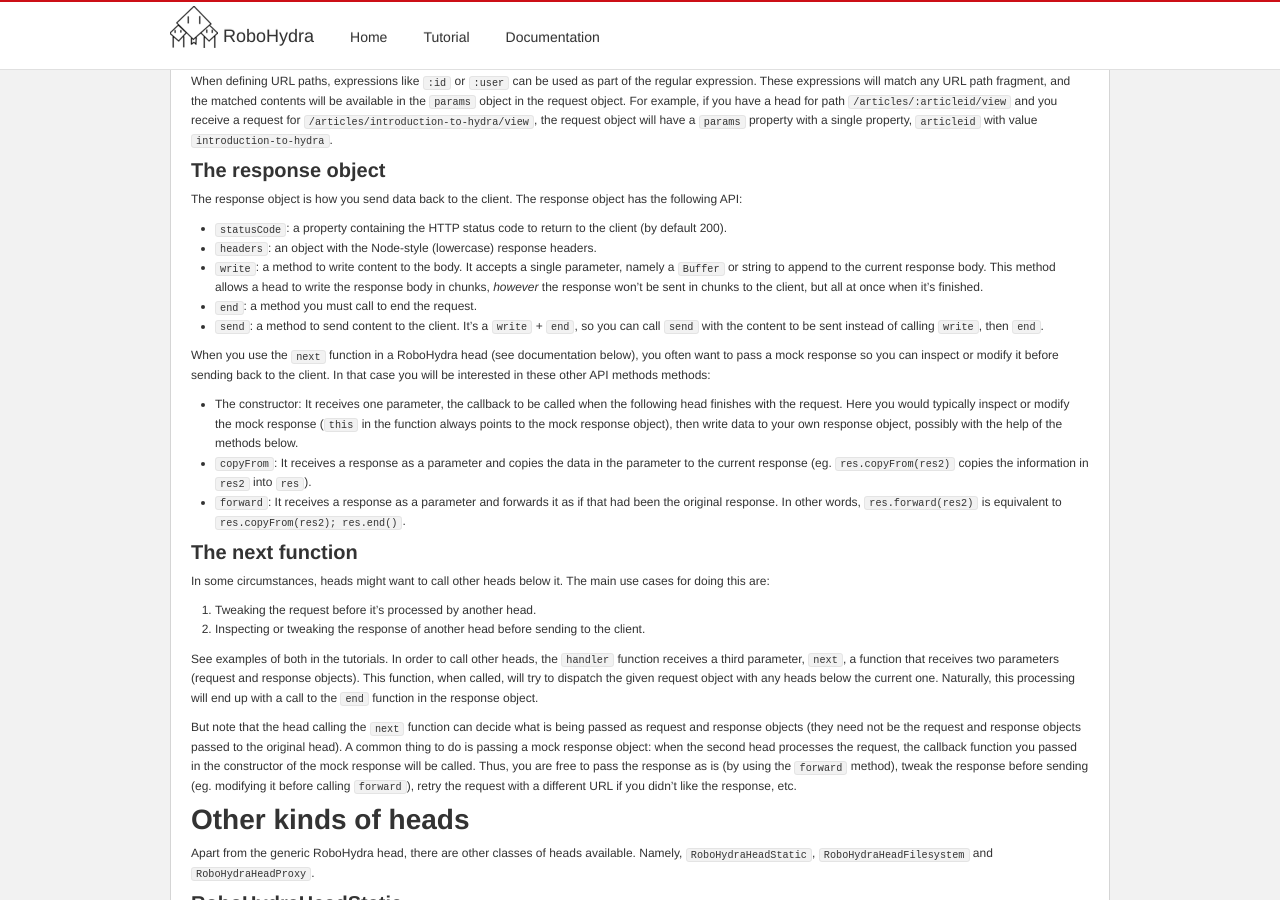
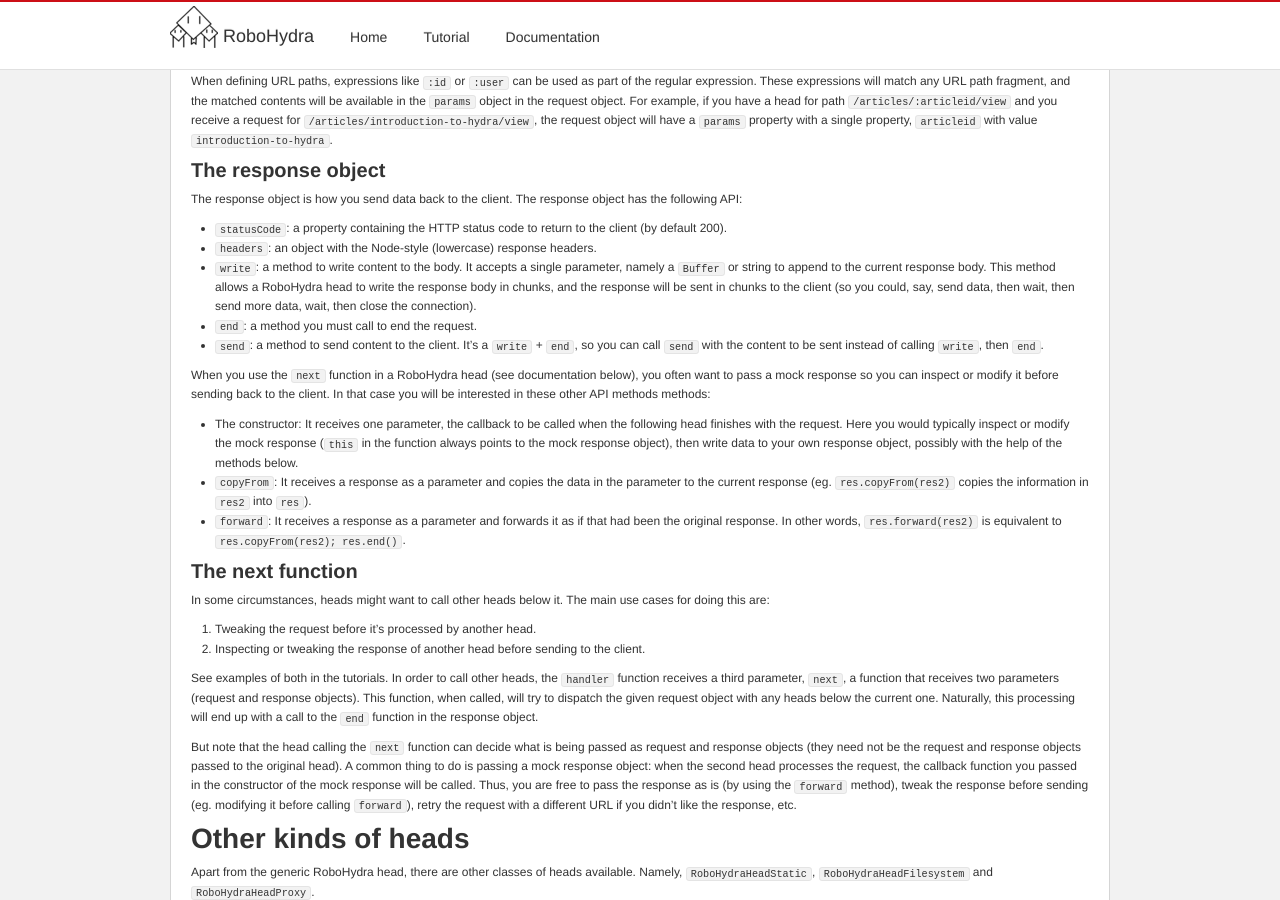
Before and after one commit to robohydra/robohydra, a Jekyll site: the page built from documentation/index.md, in a window 1280 px wide and 900 px high, scrolled down 1819 px. Built offline with Jekyll 4.4.1, drawn with Linux system fonts in a browser that asks for light colours.

Commit message:
Update documentation (streaming)

```diff
--- a/documentation/index.md
+++ b/documentation/index.md
@@ -195,9 +195,10 @@ response object has the following API:
   headers.
 * `write`: a method to write content to the body. It accepts a single
   parameter, namely a `Buffer` or string to append to the current
-  response body. This method allows a head to write the response body
-  in chunks, *however* the response won't be sent in chunks to the
-  client, but all at once when it's finished.
+  response body. This method allows a RoboHydra head to write the
+  response body in chunks, and the response will be sent in chunks to
+  the client (so you could, say, send data, then wait, then send more
+  data, wait, then close the connection).
 * `end`: a method you must call to end the request.
 * `send`: a method to send content to the client. It's a `write` +
   `end`, so you can call `send` with the content to be sent instead of
```
